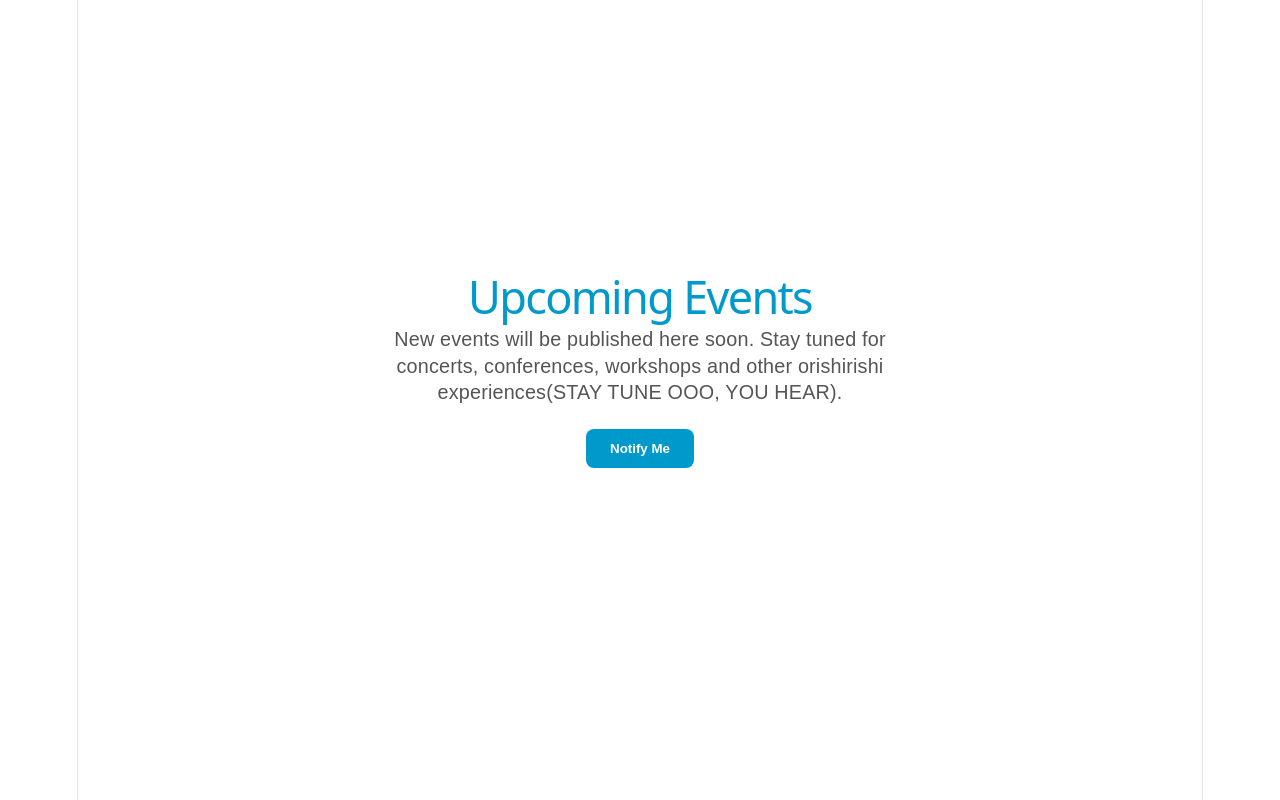
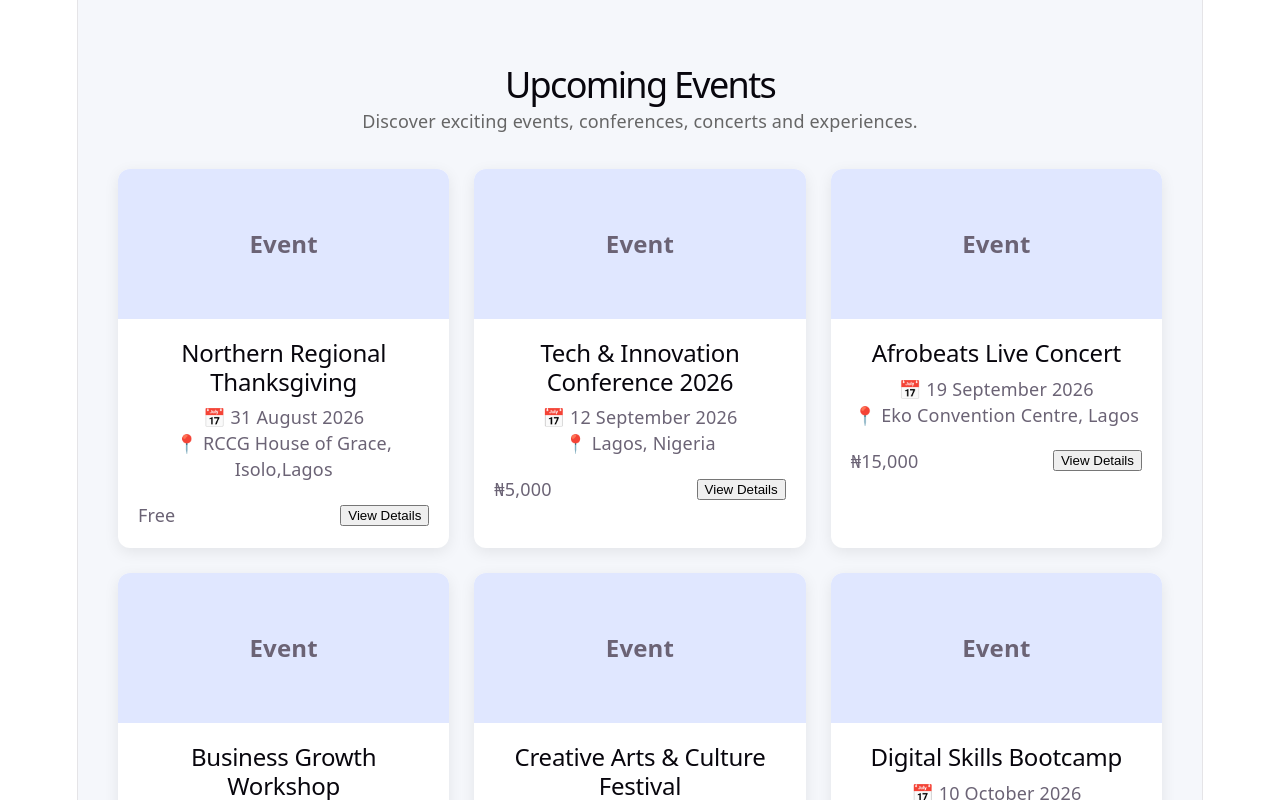
Before and after one commit to Sandradanny/Event-ticketing-platform-project-, a React (Vite) app in the folder eventhub-frontend/: page /events in a window 1280 px wide. Shown: the top 800 px of the page. Built offline with nearby package versions, Linux system fonts and the light colour scheme.

Commit message:
Add homepage components and project structure

```diff
--- a/eventhub-frontend/src/pages/SearchResults.jsx
+++ b/eventhub-frontend/src/pages/SearchResults.jsx
@@ -1,41 +1,128 @@
+import React from 'react';
+
 export default function SearchResults() {
+  const events = [
+    {
+      title: "Northern Regional Thanksgiving",
+      date: "31 August 2026",
+      location: "RCCG House of Grace, Isolo,Lagos",
+      price: "Free",
+    },
+    {
+      title: "Tech & Innovation Conference 2026",
+      date: "12 September 2026",
+      location: "Lagos, Nigeria",
+      price: "₦5,000",
+    },
+    {
+      title: "Afrobeats Live Concert",
+      date: "19 September 2026",
+      location: "Eko Convention Centre, Lagos",
+      price: "₦15,000",
+    },
+    {
+      title: "Business Growth Workshop",
+      date: "26 September 2026",
+      location: "Victoria Island, Lagos",
+      price: "₦3,500",
+    },
+    {
+      title: "Creative Arts & Culture Festival",
+      date: "3 October 2026",
+      location: "Freedom Park, Lagos",
+      price: "₦2,000",
+    },
+    {
+      title: "Digital Skills Bootcamp",
+      date: "10 October 2026",
+      location: "Yaba, Lagos",
+      price: "₦7,500",
+    },
+  ];
+
   return (
-    <div
-      style={{
-        minHeight: '80vh',
-        display: 'flex',
-        justifyContent: 'center',
-        alignItems: 'center',
-        textAlign: 'center',
-        padding: '40px',
-        fontFamily: 'Arial'
-      }}
-    >
-      <div>
-        <h1 style={{ color: '#0099cc', marginBottom: '16px', fontSize: '2.5rem' }}>
-          Upcoming Events
-        </h1>
+    <div style={styles.container}>
+      <h1 style={styles.heading}>Upcoming Events</h1>
 
-        <p style={{ color: '#555', fontSize: '1.1rem', maxWidth: '500px' }}>
-          New events will be published here soon. Stay tuned for concerts,
-          conferences, workshops and other orishirishi experiences(STAY TUNE OOO, YOU HEAR).
-        </p>
+      <p style={styles.subheading}>
+        Discover exciting events, conferences, concerts and experiences.
+      </p>
 
-        <button
-          style={{
-            marginTop: '24px',
-            background: '#0099cc',
-            color: 'white',
-            border: 'none',
-            padding: '12px 24px',
-            borderRadius: '8px',
-            fontWeight: 'bold',
-            cursor: 'pointer'
-          }}
-        >
-          Notify Me
-        </button>
+      <div style={styles.grid}>
+        {events.map((event, index) => (
+          <div style={styles.card} key={index}>
+            <div style={styles.image}>
+              Event
+            </div>
+
+            <div style={styles.content}>
+              <h2>{event.title}</h2>
+
+              <p>📅 {event.date}</p>
+              <p>📍 {event.location}</p>
+
+              <div style={styles.bottom}>
+                <span>{event.price}</span>
+                <button>View Details</button>
+              </div>
+            </div>
+          </div>
+        ))}
       </div>
     </div>
-  )
+  );
 }
+
+const styles = {
+  container: {
+    padding: "40px",
+    backgroundColor: "#f5f7fb",
+    minHeight: "100vh",
+  },
+
+  heading: {
+    textAlign: "center",
+    fontSize: "36px",
+    marginBottom: "10px",
+  },
+
+  subheading: {
+    textAlign: "center",
+    color: "#666",
+    marginBottom: "35px",
+  },
+
+  grid: {
+    display: "grid",
+    gridTemplateColumns: "repeat(auto-fit, minmax(280px, 1fr))",
+    gap: "25px",
+  },
+
+  card: {
+    backgroundColor: "white",
+    borderRadius: "12px",
+    overflow: "hidden",
+    boxShadow: "0 4px 15px rgba(0,0,0,0.08)",
+  },
+
+  image: {
+    height: "150px",
+    backgroundColor: "#e0e7ff",
+    display: "flex",
+    alignItems: "center",
+    justifyContent: "center",
+    fontSize: "24px",
+    fontWeight: "bold",
+  },
+
+  content: {
+    padding: "20px",
+  },
+
+  bottom: {
+    display: "flex",
+    justifyContent: "space-between",
+    alignItems: "center",
+    marginTop: "20px",
+  },
+};
```
